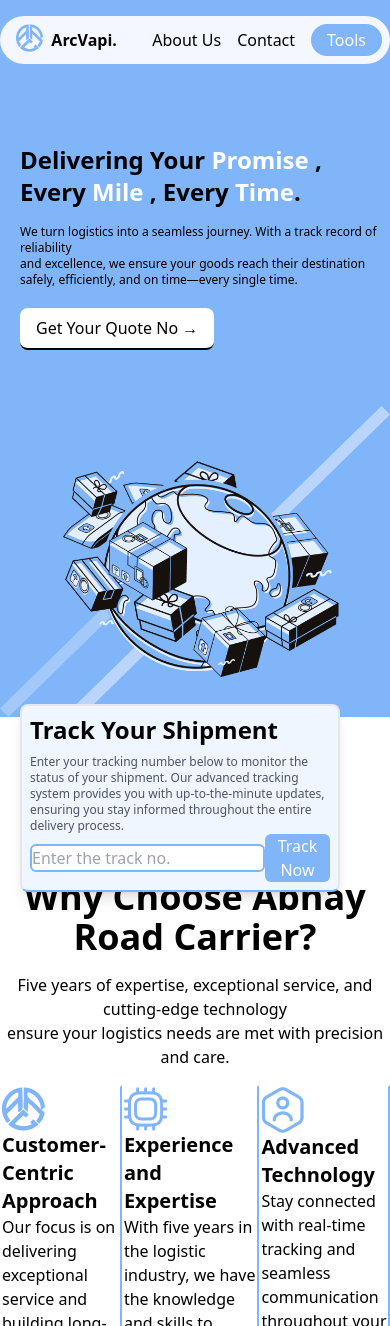
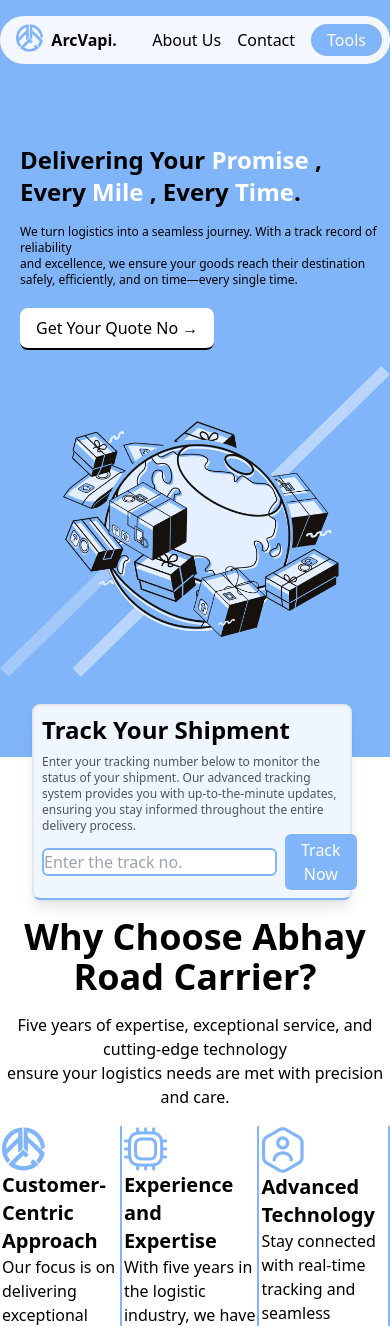
Before and after one commit to nishanthspk/ARCVAPI, a React (Create React App) app: page / in a window 390 px wide. Shown: the top 1326 px of the page. Built offline with nearby package versions, Linux system fonts and the light colour scheme.

Commit message:
absolute

```diff
--- a/src/Pages/Home.jsx
+++ b/src/Pages/Home.jsx
@@ -26,26 +26,26 @@ export default class Home extends PureComponent {
             <p className=' md:my-4 text-xs pt-4 '>We turn logistics into a seamless journey. With a track record of  reliability <br /> and excellence, we ensure your goods reach their destination <br  /> safely, efficiently, and on time—every single time.</p>
             <button className='bg-[#FFFFFF] rounded-lg mt-5 px-4 py-2 md:px-8 md:py-2 border-b-2 border-black text-semibold '>Get Your Quote No  →</button>
           </div>
-          <div className='pt-14 md:pt-20 md:pr-2 md:h-[800px]  md:w-[600px] '>
+          <div className='pt-4 md:pt-20 md:pr-2 pb-20 md:h-[800px]  md:w-[600px] '>
             <img className='' src={Globe} alt="" />
           </div>
 
         </div>
 
-        <div className='absolute inset-0 pt-80 md:pt-96 px-5'>
+        <div className='absolute inset-0 pt-80 md:pt-96 px-8'>
         <div class="bg-blue-50 md:p-6 p-2  max-w-80 rounded-lg mt-80 md:mt-36 shadow-lg  md:max-w-4xl md:mx-auto border-2 border-b-[#81B5FA] ">
           <h2 class="text-2xl  font-semibold md:mb-2">Track Your Shipment</h2>
           <p class="text-gray-600 md:mb-4 text-xs pt-2">
             Enter your tracking number below to monitor the status of your shipment. Our advanced tracking system provides you with up-to-the-minute updates, ensuring you stay informed throughout the entire delivery process.
           </p>
-          <div class="flex items-center md:space-x-2 ">
+          <div class="flex items-center md:space-x-2 space-x-2 ">
             <input
               type="text"
               placeholder="Enter the track no."
-              class="md:w-10/12 md:p-2 border-2 border-[#81B5FA] rounded-md focus:outline-none focus:ring-2 focus:ring-blue-400"
+              class="md:w-10/12 md:p-2 border-2 md:border-2 border-[#81B5FA] rounded-md focus:outline-none focus:ring-2 focus:ring-blue-400"
             />
             <button
-              class="bg-[#81B5FA] text-white md:px-4 md:py-2  rounded-md hover:bg-blue-500 "
+              class="bg-[#81B5FA] text-white md:px-4 md:py-2 px-4 py-1 rounded-md hover:bg-blue-500 "
             >
               Track Now
             </button>
```
